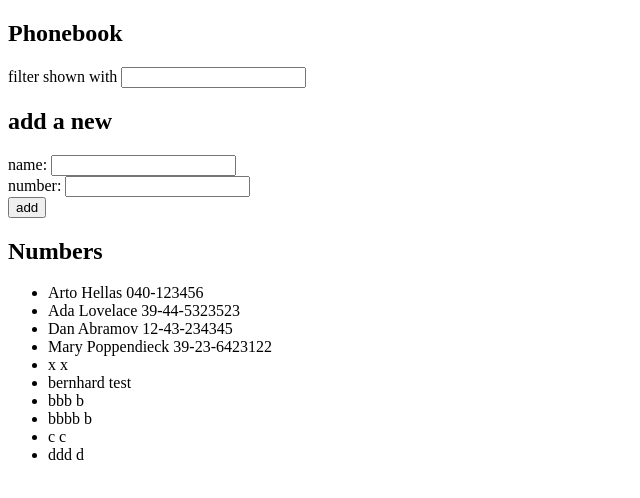
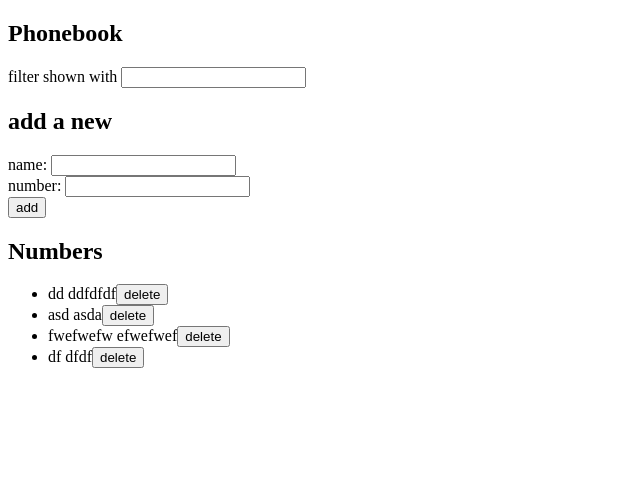
Before and after one commit to BernhardPoppe/fullstackopen, a React (Create React App) app in the folder part2/phonebook/: page / in a window 1280 px wide. Shown: the top 498 px of the page, without its empty margins (0-640 px from the left). Built offline with nearby package versions, Linux system fonts and the light colour scheme; data requests are answered from the project's data file.

Commit message:
e 2.17 done

```diff
--- a/part2/phonebook/db.json
+++ b/part2/phonebook/db.json
@@ -1,54 +1,24 @@
 {
   "persons": [
     {
-      "name": "Arto Hellas",
-      "number": "040-123456",
-      "id": 1
-    },
-    {
-      "name": "Ada Lovelace",
-      "number": "39-44-5323523",
-      "id": 2
-    },
-    {
-      "name": "Dan Abramov",
-      "number": "12-43-234345",
-      "id": 3
-    },
-    {
-      "name": "Mary Poppendieck",
-      "number": "39-23-6423122",
-      "id": 4
-    },
-    {
-      "name": "x",
-      "number": "x",
+      "name": "dd",
+      "number": "ddfdfdf",
       "id": 5
     },
     {
-      "name": "bernhard",
-      "number": "test",
+      "name": "asd",
+      "number": "asda",
       "id": 6
     },
     {
-      "name": "bbb",
-      "number": "b",
-      "id": 7
+      "name": "fwefwefw",
+      "number": "efwefwef",
+      "id": 10
     },
     {
-      "name": "bbbb",
-      "number": "b",
-      "id": 8
-    },
-    {
-      "name": "c",
-      "number": "c",
-      "id": 9
-    },
-    {
-      "name": "ddd",
-      "number": "d",
-      "id": 10
+      "name": "df",
+      "number": "dfdf",
+      "id": 13
     }
   ]
 }
--- a/part2/phonebook/src/App.js
+++ b/part2/phonebook/src/App.js
@@ -1,5 +1,4 @@
 import React, { useState, useEffect } from 'react'
-import axios from 'axios'
 import Numbers from './components/Numbers'
 import PersonForm from './components/PersonForm'
 import numberService from './services/numberService'
@@ -19,7 +18,7 @@ const App = () => {
   }, [])
 
   const addName = (event) => {
-    event.preventDefault();
+    event.preventDefault()
       if (newName && newNumber) {
       const newNameObj = {"name": newName, "number": newNumber}
 
@@ -33,7 +32,7 @@ const App = () => {
           .create(newNameObj)
           .then(newPerson => {
               console.log(newPerson)
-              setPersons(persons.concat(newNameObj))
+              setPersons(persons.concat(newPerson))
           })
       }
 
@@ -53,13 +52,24 @@ const App = () => {
   }
 
    const handleSearchInput = (event) => {
-    setSearchInput(event.target.value);
+    setSearchInput(event.target.value)
+  }
+
+  const deleteNumberOf = (id) => {
+    if (window.confirm("Do you really want to leave?")) {
+       numberService
+      .deleteNumber(id)
+      .then(newPerson => {
+                setPersons(persons.filter(n => n.id !== id))
+      })
+    }
+
   }
 
 
   const filteredPersons = searchInput
   ? persons.filter(person => person.name.toLowerCase().search(searchInput.toLowerCase()) !== -1)
-  : persons;
+  : persons
 
  /* so würde das genauso gehen:
   let filteredPersons = ""
@@ -82,9 +92,10 @@ const App = () => {
         newName={newName}
         handleNumberChange={handleNumberChange}
         newNumber={newNumber}
+
        />
       <h2>Numbers</h2>
-      <Numbers persons={filteredPersons}/>
+      <Numbers persons={filteredPersons} deleteNumberOf={deleteNumberOf} />
     </div>
   )
 }
--- a/part2/phonebook/src/components/Numbers.js
+++ b/part2/phonebook/src/components/Numbers.js
@@ -1,16 +1,25 @@
 import React from 'react'
 
-const Number = ({name, number}) => {
+const Number = ({name, number, deleteNumber}) => {
   return(
-    <li>{name} {number}</li>
+    <li>{name} {number}
+    <button onClick={deleteNumber}>delete</button>
+    </li>
   )
 }
 
 
-const Numbers = ({persons}) => {
+const Numbers = ({persons, deleteNumberOf}) => {
+
   return(
     <ul>
-        {persons.map(contact => <Number key={contact.name} name={contact.name} number={contact.number}/>)}
+        {persons.map(person =>
+            <Number
+              deleteNumber={() => deleteNumberOf(person.id)}
+              key={person.name}
+              name={person.name}
+              number={person.number}
+            />)}
     </ul>
   )
 }
--- a/part2/phonebook/src/services/numberService.js
+++ b/part2/phonebook/src/services/numberService.js
@@ -11,4 +11,11 @@ const create = newObject => {
   return request.then(response => response.data)
 }
 
-export default { getAll, create }
+const deleteNumber = (id) => {
+  const request = axios.delete(`${baseUrl}/${id}`)
+  return request.then(response => response.data)
+}
+
+const exportedObject = { getAll, create, deleteNumber }
+
+export default exportedObject
```
Also changed, not shown: part2/phonebook/src/components/PersonForm.js (line endings or trailing spaces).
